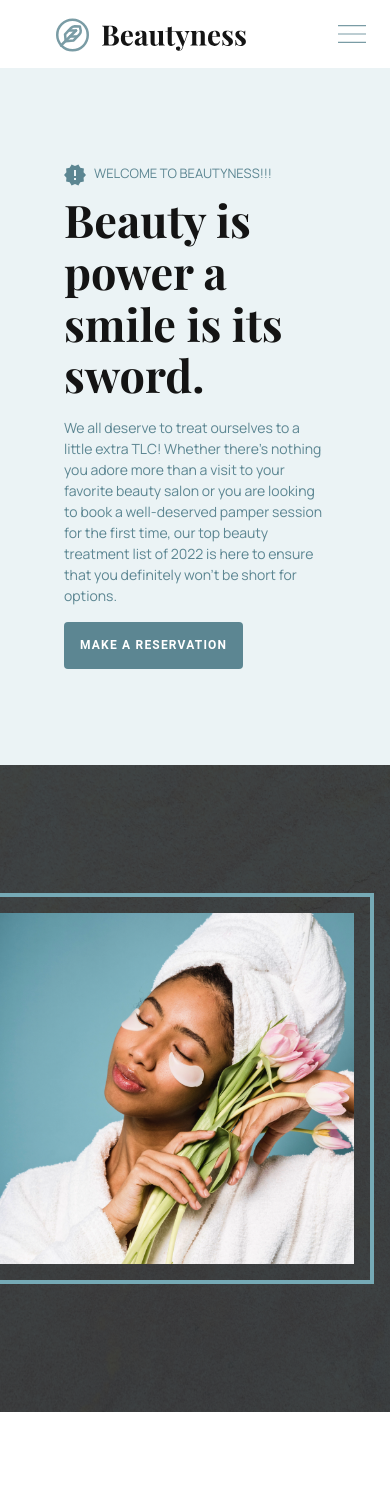
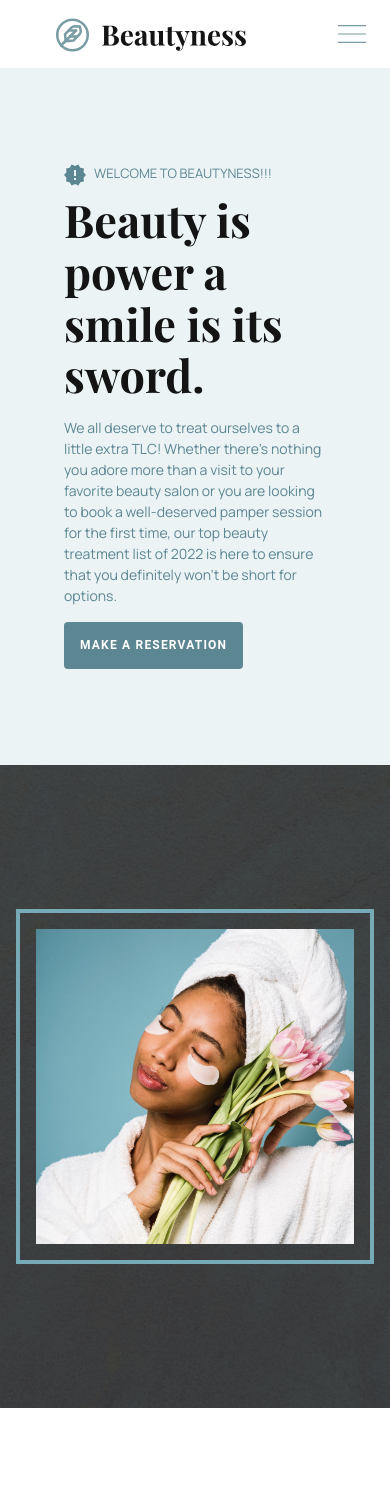
Before and after one commit to FatemeGhalandari/Beautyness, a React (Vite) app: page / in a window 390 px wide. Shown: the top 1502 px of the page. Built offline with nearby package versions, Linux system fonts and the light colour scheme.

Commit message:
Fix image CSS in cellphone mode

```diff
--- a/src/components/Banner.jsx
+++ b/src/components/Banner.jsx
@@ -30,11 +30,11 @@ const Banner = () => (
       </button>
     </div>
     <div className="bg-[#1E2C30] md:w-[50%] w-full sm:relative">
-      <div className="bg-bg1 w-full flex lg:py-44 md:py-48 py-32 sm:pr-2 pr-4 sm:relative ">
+      <div className="bg-bg1 w-full flex lg:py-44 md:py-48 py-36 md:pr-2 pr-4 md:pl-0 pl-4 sm:relative md:justify-start justify-center">
         <img
           src={bannerGirl}
           alt="bannerGirl"
-          className="sm:w-[550px] sm:h-[545px] border-[#76AAB6] sm:relative border-solid sm:border-8 sm:border-l-0 border-l-0 border-4 p-4 pl-0 sm:object-cover object-contain"
+          className="sm:w-[550px] sm:h-[545px] border-[#76AAB6] sm:relative border-solid sm:border-8 md:border-l-0 border-l-4 border-4 p-4 md:pl-0 pl-4 sm:object-cover object-contain"
         />
       </div>
     </div>
```
